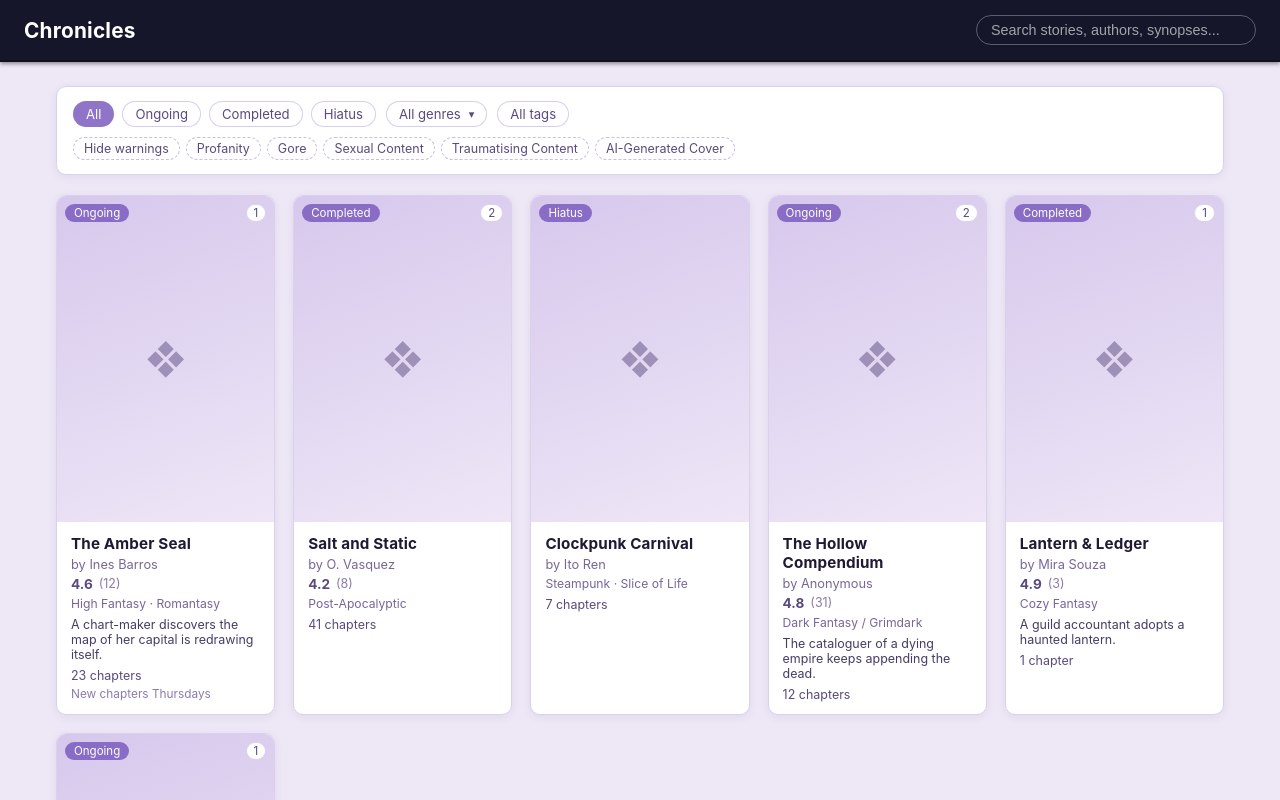
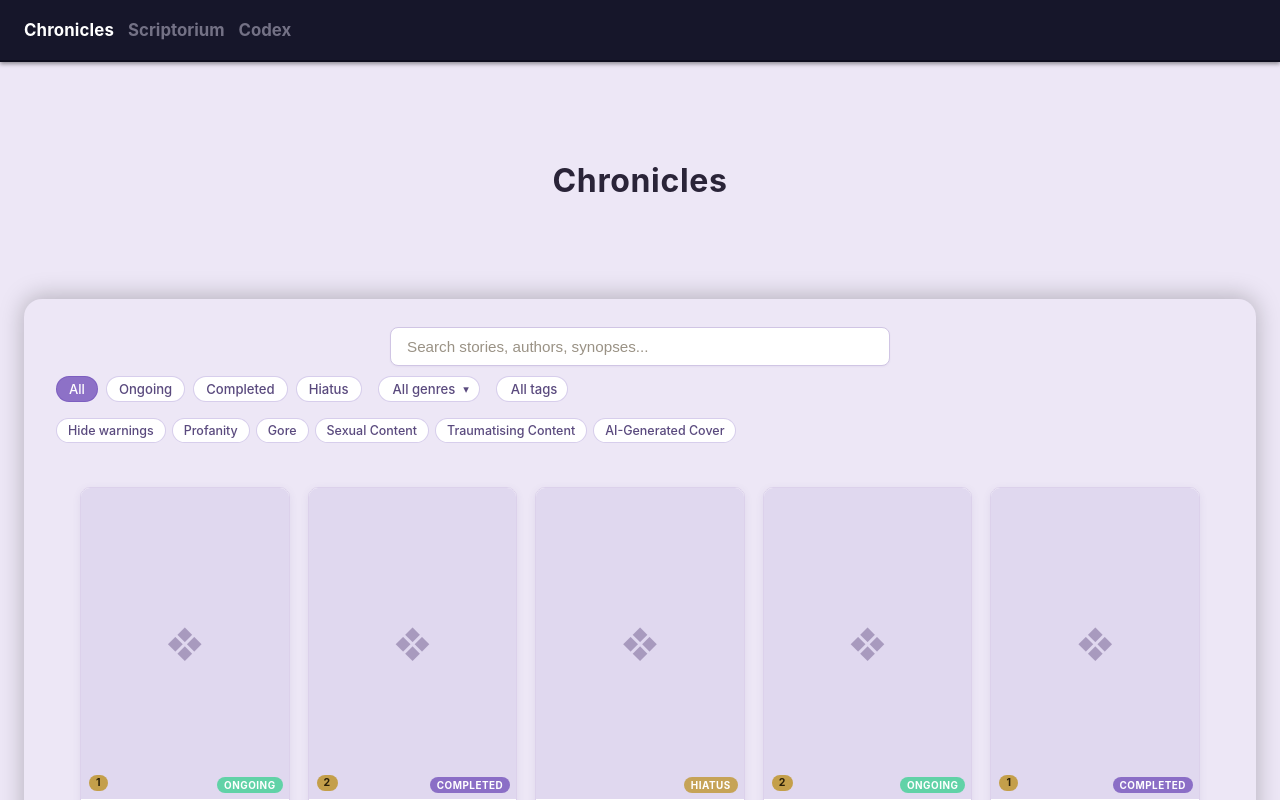
Before and after one commit to lmaoclost/WriteMe, a React (Vite) app: page /chronicles in a window 1280 px wide. Shown: the top 800 px of the page. Built offline with nearby package versions, Linux system fonts and the light colour scheme; what polygon-clipping would draw is missing.

Commit message:
feat: chronicles visual pass (pills, search-box, pillars) + updates color/weight/date-locale

```diff
--- a/src/app/theme.css
+++ b/src/app/theme.css
@@ -21,8 +21,8 @@
   --info: #3498db;
   --danger: #f44336;
   --warn: #e74c3c;
-  --font-display: -apple-system, BlinkMacSystemFont, "Segoe UI", Roboto, sans-serif;
-  --font-body: -apple-system, BlinkMacSystemFont, "Segoe UI", Roboto, sans-serif;
+  --font-display: -apple-system, BlinkMacSystemFont, "Segoe UI", Roboto, Oxygen, Ubuntu, Cantarell, "Open Sans", "Helvetica Neue", sans-serif;
+  --font-body: -apple-system, BlinkMacSystemFont, "Segoe UI", Roboto, Oxygen, Ubuntu, Cantarell, "Open Sans", "Helvetica Neue", sans-serif;
   --font-mono: "JetBrains Mono", ui-monospace, monospace;
 
   --ink: var(--bg);
--- a/src/features/chronicles/ChroniclesPage.tsx
+++ b/src/features/chronicles/ChroniclesPage.tsx
@@ -1,4 +1,5 @@
 import { useMemo, useState } from "react";
+import { Link } from "react-router-dom";
 import {
   GENRE_GROUPS,
   TAG_GROUPS,
@@ -73,18 +74,26 @@ export function ChroniclesPage() {
   return (
     <div className="chronicles-library">
       <header className="library-header">
-        <h1 className="library-brand"><span className="library-brand-logo">Chronicles</span></h1>
-        <div className="header-right">
-          <input
-            className="search-input"
-            placeholder="Search stories, authors, synopses..."
-            value={search}
-            onChange={(e) => setSearch(e.target.value)}
-          />
-        </div>
+        <nav className="chronicles-pills" aria-label="Site sections">
+          <h1 className="chronicles-pill active">Chronicles</h1>
+          <Link to="/" className="chronicles-pill">Scriptorium</Link>
+          <Link to="/" className="chronicles-pill">Codex</Link>
+        </nav>
+        <div className="header-right" />
       </header>
+      <div className="library-hero">
+        <span className="library-brand-logo">Chronicles</span>
+      </div>
       <main className="library-box">
         <div className="library-toolbar">
+          <div className="search-box">
+            <input
+              className="search-input"
+              placeholder="Search stories, authors, synopses..."
+              value={search}
+              onChange={(e) => setSearch(e.target.value)}
+            />
+          </div>
           <div className="filter-row">
             <div className="filter-group">
               {STATUS_OPTIONS.map((o) => (
@@ -229,7 +238,13 @@ export function ChroniclesPage() {
                       <span className="manuscript-rating-count">({m.reviewCount})</span>
                     </p>
                   )}
-                  {m.genres.length > 0 && <p className="manuscript-genres">{m.genres.join(" · ")}</p>}
+                  {m.genres.length > 0 && (
+                    <p className="manuscript-genres">
+                      {m.genres.map((g) => (
+                        <span key={g} className="manuscript-genre-tag">{g}</span>
+                      ))}
+                    </p>
+                  )}
                   {m.synopsis && <p className="manuscript-synopsis">{m.synopsis}</p>}
                   <p className="manuscript-chapter-count">
                     {m.chapterCount} {m.chapterCount === 1 ? "chapter" : "chapters"}
--- a/src/features/chronicles/chronicles.css
+++ b/src/features/chronicles/chronicles.css
@@ -1,99 +1,159 @@
 .chronicles-library { min-height: 100vh; background: #ede7f6; color: #2a2438; padding-bottom: 48px; }
 .library-header {
-  background: #16162a;
+  display: flex;
+  justify-content: space-between;
+  align-items: center;
+  padding: 0.75rem 1.5rem;
+  background-color: #16162a;
   border-bottom: 2px solid #0f0f1f;
-  box-shadow: 0 2px 4px rgba(0, 0, 0, 0.4);
-  height: 62px;
+  box-shadow: 0 2px 4px #0006;
+  min-height: 62px;
+}
+.chronicles-pills { display: flex; align-items: center; gap: 14px; }
+.chronicles-pill {
+  font-size: 1.05rem;
+  font-weight: 700;
+  color: #c0bcd0;
+  text-decoration: none;
+  opacity: 0.55;
+  transition: opacity 0.25s ease, color 0.25s ease;
+  white-space: nowrap;
+}
+.chronicles-pill:hover { opacity: 1; color: #fff; }
+.chronicles-pill.active { opacity: 1; color: #fff; }
+.library-hero {
   display: flex;
   align-items: center;
-  justify-content: space-between;
-  padding: 0 24px;
+  justify-content: center;
+  min-height: 237px;
 }
-.library-brand { color: #fff; font-size: 1.3rem; font-weight: 700; }
-.search-input {
-  background: transparent;
-  border: 1px solid rgba(255, 255, 255, 0.3);
-  color: #fff;
-  border-radius: 999px;
-  padding: 6px 14px;
-  min-width: 280px;
-  font-size: 0.9rem;
+.library-brand-logo {
+  font-size: 2rem;
+  font-weight: 700;
+  color: #2a2438;
+  letter-spacing: 0.02em;
 }
-.search-input::placeholder { color: rgba(255, 255, 255, 0.6); }
 .library-box {
-  max-width: 1200px;
-  margin: 24px auto;
-  padding: 0 16px;
+  width: calc(100% - 48px);
+  max-width: 1400px;
+  margin: 0 auto;
+  padding: 28px 32px 48px;
+  background: #ede7f6;
+  border-radius: 18px 18px 0 0;
+  box-shadow: 0 -2px 24px #00000040;
+  min-height: calc(100vh - 170px);
   display: flex;
   flex-direction: column;
   gap: 20px;
 }
-.library-toolbar {
+.library-toolbar { display: flex; flex-direction: column; gap: 10px; align-items: center; }
+.search-box {
+  display: flex;
+  align-items: center;
+  gap: 10px;
   background: #fff;
-  border: 1px solid rgb(220, 209, 235);
-  border-radius: 10px;
-  padding: 14px 16px;
-  box-shadow: 0 2px 8px rgba(80, 60, 130, 0.08);
+  border: 1px solid #d0c5e4;
+  border-radius: 8px;
+  padding: 10px 16px;
+  width: 100%;
+  max-width: 500px;
+  box-shadow: 0 1px 2px #503c820d;
 }
-.filter-row { display: flex; flex-wrap: wrap; gap: 10px; align-items: center; }
-.filter-group { display: flex; gap: 8px; position: relative; }
+.search-input {
+  background: none;
+  border: none;
+  outline: none;
+  color: #2a2438;
+  font-size: 0.95rem;
+  width: 100%;
+  padding: 0;
+}
+.search-input::placeholder { color: #9a9285; }
+.filter-row { display: flex; flex-wrap: wrap; gap: 16px; align-items: center; }
+.filter-group { display: flex; flex-wrap: wrap; align-items: center; gap: 8px; position: relative; }
+.filter-label {
+  font-size: 0.78rem;
+  color: #7a7286;
+  text-transform: uppercase;
+  letter-spacing: 0.08em;
+  font-weight: 700;
+  margin-right: 4px;
+}
 .filter-chip {
   background: #fff;
-  color: rgb(90, 74, 126);
+  color: #5a4a7e;
   border: 1px solid rgba(124, 92, 191, 0.3);
   border-radius: 999px;
   padding: 4px 12px;
   font-size: 0.82rem;
+  font-weight: 500;
+  cursor: pointer;
+  transition: background 0.15s, color 0.15s, border-color 0.15s;
 }
-.filter-chip.active { background: rgba(124, 92, 191, 0.85); color: #fff; border-color: transparent; }
+.filter-chip:hover:not(.active) { background: #7c5cbf1f; color: #3a2a6e; }
+.filter-chip.active { background: #7c5cbfd9; color: #fff; border-color: #7c5cbfe6; }
 .genres-dropdown-trigger {
+  display: inline-flex;
+  align-items: center;
+  gap: 8px;
   background: #fff;
-  color: rgb(90, 74, 126);
+  color: #5a4a7e;
   border: 1px solid rgba(124, 92, 191, 0.3);
   border-radius: 999px;
-  padding: 4px 12px;
+  padding: 4px 10px 4px 14px;
   font-size: 0.82rem;
-  display: inline-flex;
-  gap: 8px;
-  align-items: center;
+  font-weight: 500;
+  cursor: pointer;
+  transition: background 0.15s, color 0.15s, border-color 0.15s;
 }
+.genres-dropdown-trigger:hover { background: #7c5cbf14; color: #3a2a6e; border-color: #7c5cbf73; }
+.genres-dropdown-trigger.active { background: #7c5cbfd9; color: #fff; border-color: #7c5cbfe6; }
 .genres-trigger-caret { font-size: 0.7rem; }
 .genres-count-badge {
-  background: rgba(124, 92, 191, 0.85);
+  display: inline-flex;
+  align-items: center;
+  justify-content: center;
+  min-width: 18px;
+  height: 18px;
+  padding: 0 5px;
+  background: #7c5cbf2e;
+  color: #5a3fa8;
   border-radius: 999px;
-  color: #fff;
-  font-size: 0.72rem;
-  padding: 0 7px;
+  font-size: 0.7rem;
+  font-weight: 700;
+  line-height: 1;
 }
 .genres-menu {
   position: absolute;
-  top: 110%;
-  left: 0;
-  z-index: 30;
+  top: calc(100% + 8px);
+  left: 50%;
+  transform: translate(-50%);
+  z-index: 50;
+  min-width: 280px;
+  max-width: 340px;
   background: #fff;
-  border: 1px solid rgb(220, 209, 235);
+  border: 1px solid #d0c5e4;
   border-radius: 10px;
-  box-shadow: 0 8px 24px rgba(80, 60, 130, 0.18);
-  padding: 10px;
-  max-height: 380px;
-  overflow: auto;
-  min-width: 260px;
+  box-shadow: 0 12px 32px #503c8240;
+  overflow: hidden;
 }
-.genres-menu-list { list-style: none; margin: 0; padding: 0; }
+.genres-menu-list { max-height: 360px; overflow-y: auto; padding: 6px; list-style: none; margin: 0; }
 .genres-menu-group-label {
-  font-size: 0.72rem;
+  padding: 4px 10px;
+  font-size: 0.68rem;
+  font-weight: 700;
+  letter-spacing: 0.1em;
   text-transform: uppercase;
-  letter-spacing: 0.06em;
-  color: rgb(140, 124, 170);
-  padding: 8px 0 2px;
+  color: #9a8bb5;
+  user-select: none;
 }
-.genres-menu-item { display: flex; gap: 8px; align-items: center; font-size: 0.85rem; color: rgb(42, 36, 56); }
-.genres-menu-item-count { margin-left: auto; color: rgb(140, 124, 170); font-size: 0.75rem; }
-.genres-menu-footer { border-top: 1px solid rgb(220, 209, 235); margin-top: 8px; padding-top: 8px; }
+.genres-menu-item { display: flex; gap: 8px; align-items: center; font-size: 0.85rem; color: #2a2438; padding: 3px 10px; }
+.genres-menu-item-count { margin-left: auto; color: #9a8bb5; font-size: 0.75rem; }
+.genres-menu-footer { border-top: 1px solid #eee2f4; padding: 6px; display: flex; justify-content: flex-end; }
 .genres-clear-btn {
   border: none;
   background: transparent;
-  color: rgb(124, 92, 191);
+  color: #7c5cbf;
   font-weight: 600;
   font-size: 0.82rem;
   padding: 2px;
@@ -101,71 +161,129 @@
 .warning-filter-chips { display: flex; flex-wrap: wrap; gap: 6px; }
 .warning-filter-chip {
   background: #fff;
-  border: 1px dashed rgba(124, 92, 191, 0.4);
-  color: rgb(90, 74, 126);
+  color: #5a4a7e;
+  border: 1px solid rgba(124, 92, 191, 0.3);
   border-radius: 999px;
-  padding: 3px 10px;
+  padding: 4px 11px;
   font-size: 0.78rem;
+  font-weight: 500;
+  cursor: pointer;
+  transition: background 0.15s, color 0.15s, border-color 0.15s;
 }
-.warning-filter-chip.off {
-  background: rgba(124, 92, 191, 0.15);
-  color: rgb(60, 40, 110);
-  border-style: solid;
+.warning-filter-chip:hover:not(.off) { background: #c0392b14; color: #a02a1d; border-color: #c0392b66; }
+.warning-filter-chip.off { background: #c0392bd9; border-color: #c0392be6; color: #fff; border-style: solid; }
+.chronicles-grid {
+  display: grid;
+  grid-template-columns: repeat(auto-fill, minmax(180px, 1fr));
+  gap: 18px;
+  padding: 24px;
+  max-width: 1200px;
+  margin: 0 auto;
+  width: 100%;
+  align-self: center;
 }
-.chronicles-grid { display: grid; grid-template-columns: repeat(auto-fill, minmax(216px, 1fr)); gap: 18px; }
 .manuscript-card {
   background: #fff;
-  border: 1px solid rgb(220, 209, 235);
+  border: 1px solid #dcd1eb;
   border-radius: 10px;
-  box-shadow: 0 2px 8px rgba(80, 60, 130, 0.08);
   overflow: hidden;
+  cursor: pointer;
+  transition: border-color 0.2s, transform 0.15s, box-shadow 0.2s;
   display: flex;
   flex-direction: column;
+  box-shadow: 0 2px 8px #503c8214;
 }
+.manuscript-card:hover { border-color: #7c5cbf; transform: translateY(-3px); box-shadow: 0 8px 24px #7c5cbf38; }
 .manuscript-cover {
   position: relative;
+  width: 100%;
   aspect-ratio: 2 / 3;
-  background: linear-gradient(160deg, #d6c8ec, #eee6f7);
+  background: #e0d8ef;
   display: flex;
   align-items: center;
   justify-content: center;
+  overflow: hidden;
 }
-.cover-placeholder { font-size: 2.4rem; color: rgba(90, 74, 126, 0.5); }
+.cover-placeholder { font-size: 2.2rem; color: #64508273; }
 .manuscript-status-pill {
   position: absolute;
-  top: 8px;
-  left: 8px;
-  background: rgba(124, 92, 191, 0.85);
+  bottom: 6px;
+  right: 6px;
+  font-size: 0.62rem;
+  font-weight: 700;
+  letter-spacing: 0.05em;
+  text-transform: uppercase;
+  padding: 2px 7px;
+  border-radius: 999px;
   color: #fff;
-  border-radius: 999px;
-  font-size: 0.72rem;
-  padding: 2px 9px;
+  background: #0000008c;
+  backdrop-filter: blur(4px);
 }
+.manuscript-status-pill.status-ongoing { background: #4ad29ad9; }
+.manuscript-status-pill.status-completed { background: #7c5cbfd9; }
+.manuscript-status-pill.status-hiatus { background: #c19a3cd9; }
 .manuscript-warning-badge {
   position: absolute;
-  top: 8px;
-  right: 8px;
-  background: #fff;
-  border: 1px solid rgb(220, 209, 235);
-  color: rgb(90, 74, 126);
+  bottom: 8px;
+  left: 8px;
+  display: inline-flex;
+  align-items: center;
+  gap: 3px;
+  padding: 3px 7px;
   border-radius: 999px;
-  font-size: 0.72rem;
-  padding: 1px 7px;
+  background: #c19a3ceb;
+  color: #2a1f08;
+  font-size: 0.66rem;
+  font-weight: 700;
+  letter-spacing: 0.04em;
+  backdrop-filter: blur(2px);
 }
-.manuscript-info { padding: 12px 14px; display: flex; flex-direction: column; gap: 4px; }
-.manuscript-name { color: rgb(31, 25, 50); font-size: 0.95rem; font-weight: 700; margin: 0; }
-.manuscript-author { color: rgb(120, 102, 152); font-size: 0.8rem; margin: 0; }
-.manuscript-rating-row { display: flex; gap: 6px; align-items: center; margin: 0; }
-.manuscript-rating-num { color: rgb(90, 74, 126); font-weight: 700; font-size: 0.85rem; }
-.manuscript-rating-count { color: rgb(140, 124, 170); font-size: 0.78rem; }
-.manuscript-genres { color: rgb(120, 102, 152); font-size: 0.76rem; margin: 0; }
-.manuscript-synopsis {
-  color: rgb(70, 60, 100);
-  font-size: 0.78rem;
-  margin: 2px 0 0;
-  max-height: 5.2em;
+.manuscript-warning-count { line-height: 1; }
+.manuscript-info { padding: 10px 12px 12px; display: flex; flex-direction: column; gap: 4px; }
+.manuscript-name {
+  font-size: 0.95rem;
+  font-weight: 700;
+  color: #1f1932;
+  margin: 0;
+  line-height: 1.3;
+  display: -webkit-box;
+  -webkit-line-clamp: 2;
+  -webkit-box-orient: vertical;
   overflow: hidden;
 }
-.manuscript-chapter-count { color: rgb(90, 74, 126); font-size: 0.78rem; margin: 2px 0 0; }
-.manuscript-release-schedule { color: rgb(140, 124, 170); font-size: 0.74rem; margin: 0; }
-.library-empty { text-align: center; color: rgb(90, 74, 126); padding: 48px 0; }
+.manuscript-author { font-size: 0.78rem; color: #6a6280; margin: 0; }
+.manuscript-rating-row { display: inline-flex; align-items: center; gap: 5px; font-size: 0.72rem; line-height: 1; color: #6a6280; margin: 0; }
+.manuscript-rating-num { font-weight: 700; color: #c19a3c; font-variant-numeric: tabular-nums; }
+.manuscript-rating-count { color: #8a8295; }
+.manuscript-genres { display: flex; flex-wrap: wrap; gap: 3px; margin: 1px 0; }
+.manuscript-genre-tag {
+  background: #7c5cbf14;
+  color: #5a4a7e;
+  border-radius: 4px;
+  padding: 1px 6px;
+  font-size: 0.66rem;
+  white-space: nowrap;
+}
+.manuscript-synopsis {
+  font-size: 0.78rem;
+  color: #4a4458;
+  margin: 3px 0 0;
+  line-height: 1.4;
+  display: -webkit-box;
+  -webkit-line-clamp: 2;
+  -webkit-box-orient: vertical;
+  overflow: hidden;
+}
+.manuscript-chapter-count { font-size: 0.7rem; color: #8a8295; margin: 4px 0 0; }
+.manuscript-release-schedule {
+  display: flex;
+  align-items: center;
+  gap: 4px;
+  font-size: 0.7rem;
+  color: #8a8295;
+  margin: 2px 0 0;
+  white-space: nowrap;
+  overflow: hidden;
+  text-overflow: ellipsis;
+}
+.library-empty { text-align: center; padding: 80px 24px; color: #7a7286; font-size: 1rem; }
--- a/src/features/updates/UpdatesPage.tsx
+++ b/src/features/updates/UpdatesPage.tsx
@@ -50,7 +50,7 @@ export function UpdatesPage() {
             <article key={u.id} className="update-card">
               <p className="update-meta">
                 <span className="update-date">
-                  {u.date.toLocaleDateString("en-US", { month: "short", day: "numeric", year: "numeric" })}
+                  {u.date.toLocaleDateString(undefined, { month: "short", day: "numeric", year: "numeric" })}
                 </span>
                 <span className="update-author">by Scriptorium</span>
               </p>
```
Also changed, not shown: src/features/updates/updates.css (+4 -4 lines).
